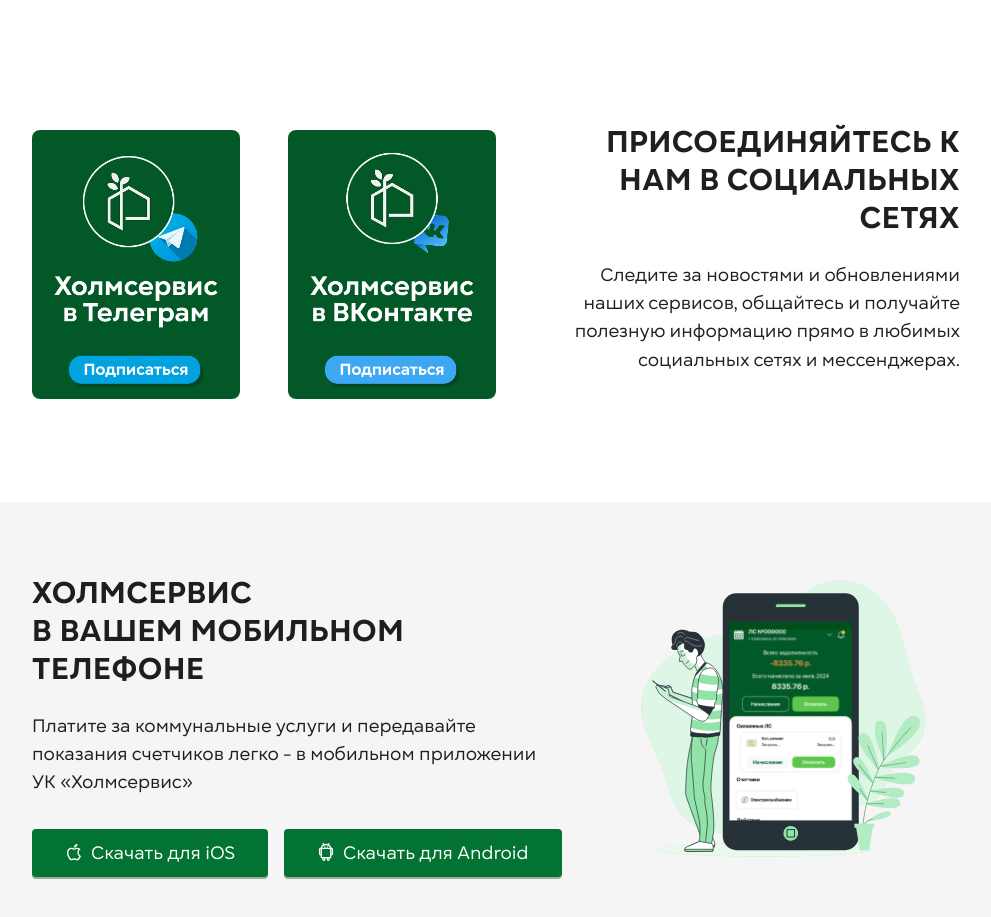
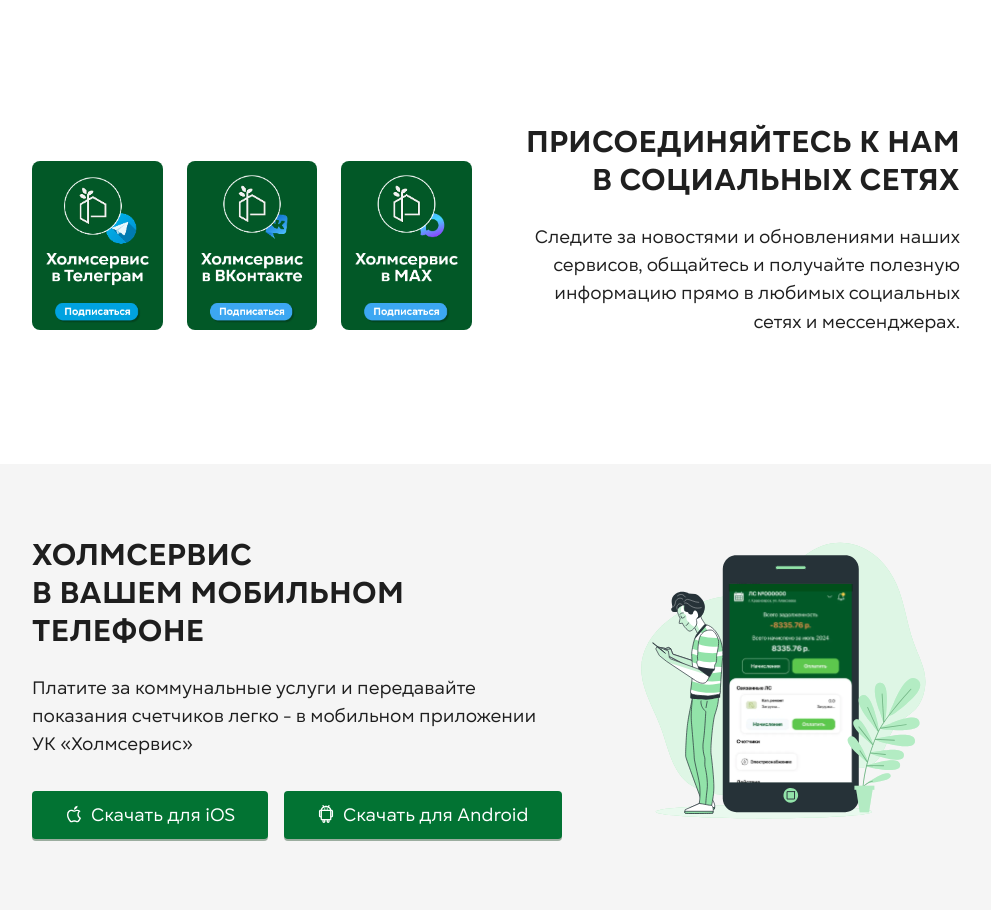
Before and after one commit to gbreadman13code/holmservice, a React (Vite) app: page / in a window 1280 px wide. Shown: the part 1980-2897 px from the top of the page, without its empty margins (144-1135 px from the left). Built offline with nearby package versions, Linux system fonts and the light colour scheme; no server answers.

Commit message:
Added max image to socials block at the home page

```diff
--- a/src/pages/HomePage/components/SocialsSection/SocialsSection.module.scss
+++ b/src/pages/HomePage/components/SocialsSection/SocialsSection.module.scss
@@ -11,6 +11,20 @@
   gap: 48px;
 }
 
+.imagesWrapper {
+  display: flex;
+  flex: 3;
+  gap: 24px;
+
+  @include mix.media-down("xl") {
+    flex: 2;
+  }
+
+  @include mix.media-down("sm") {
+    flex-direction: column;
+  }
+}
+
 .info {
   flex: 2;
 
@@ -21,6 +35,7 @@
 
 .title {
   text-align: right;
+  word-break: keep-all;
 
   @include mix.media-down("lg") {
     text-align: center;
@@ -31,6 +46,7 @@
   font-size: 18px;
   margin-bottom: 32px !important;
   text-align: right;
+  word-break: keep-all;
 
   @include mix.media-down("lg") {
     text-align: center;
--- a/src/pages/HomePage/components/SocialsSection/index.tsx
+++ b/src/pages/HomePage/components/SocialsSection/index.tsx
@@ -3,6 +3,7 @@ import { Typography } from "antd";
 import { Container } from "@/components/Container";
 import tgScreen from "@/assets/illustrations/tg_screen.png";
 import vkScreen from "@/assets/illustrations/vk_screen.png";
+import maxScreen from "@/assets/illustrations/max_screen.png";
 
 const { Title, Paragraph } = Typography;
 
@@ -15,16 +16,30 @@ export const SocialsSection = () => {
     window.open("https://vk.com/holmservis", "_blank");
   };
 
+  const handleMaxClick = () => {
+    window.open("https://max.ru/id2465095908_biz", "_blank");
+  };
+
   return (
     <section className={styles.promo}>
       <Container>
         <div className={styles.content}>
-          <div className={styles.image}>
-            <img src={tgScreen} alt="Telegram" onClick={handleTelegramClick} />
-          </div>
+          <div className={styles.imagesWrapper}>
+            <div className={styles.image}>
+              <img
+                src={tgScreen}
+                alt="Telegram"
+                onClick={handleTelegramClick}
+              />
+            </div>
 
-          <div className={styles.image}>
-            <img src={vkScreen} alt="Вконтакте" onClick={handleVkClick} />
+            <div className={styles.image}>
+              <img src={vkScreen} alt="Вконтакте" onClick={handleVkClick} />
+            </div>
+
+            <div className={styles.image}>
+              <img src={maxScreen} alt="MAX" onClick={handleMaxClick} />
+            </div>
           </div>
 
           <div className={styles.info}>
```
Also changed, not shown: src/assets/illustrations/max_screen.png (added).
